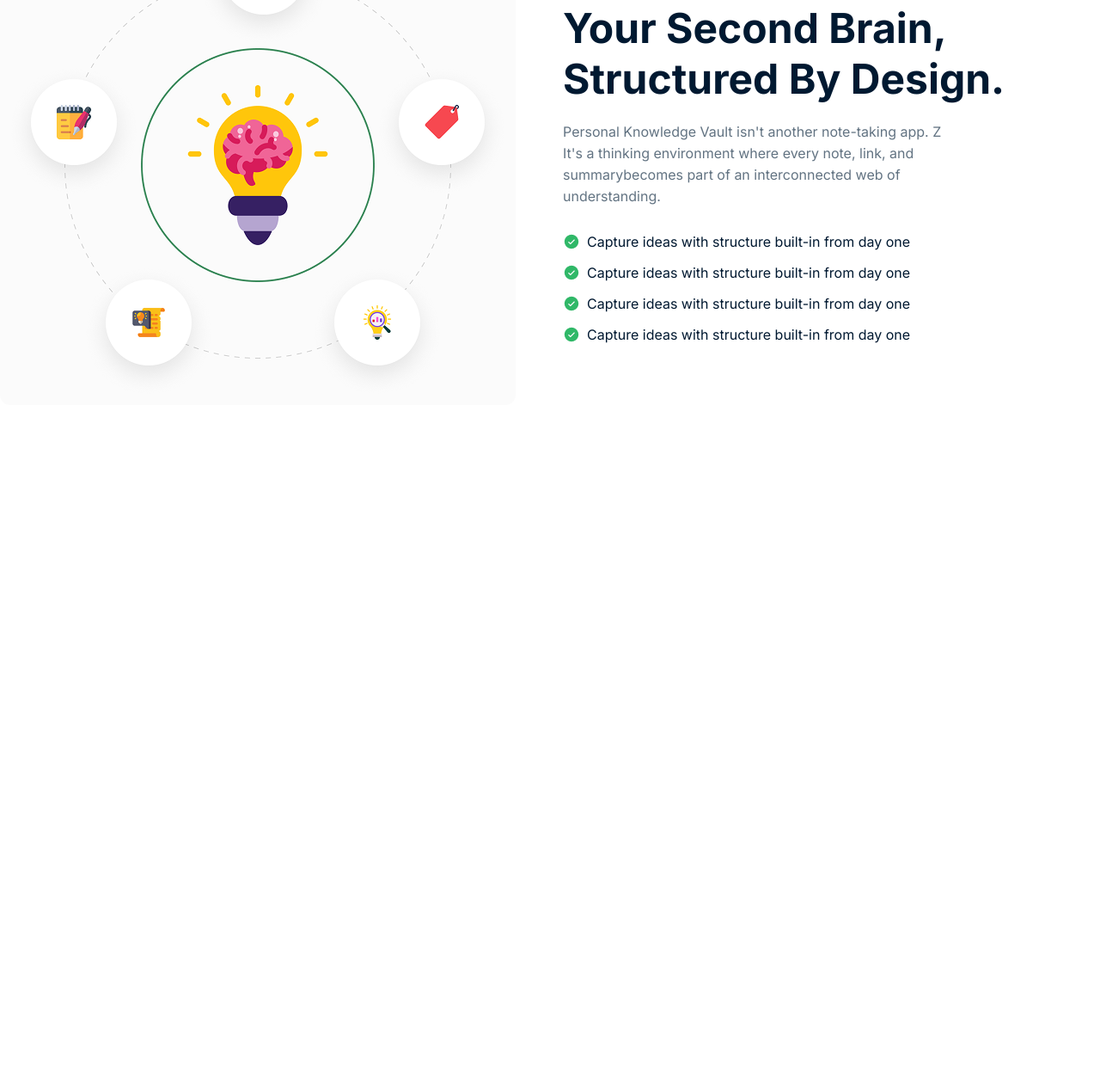
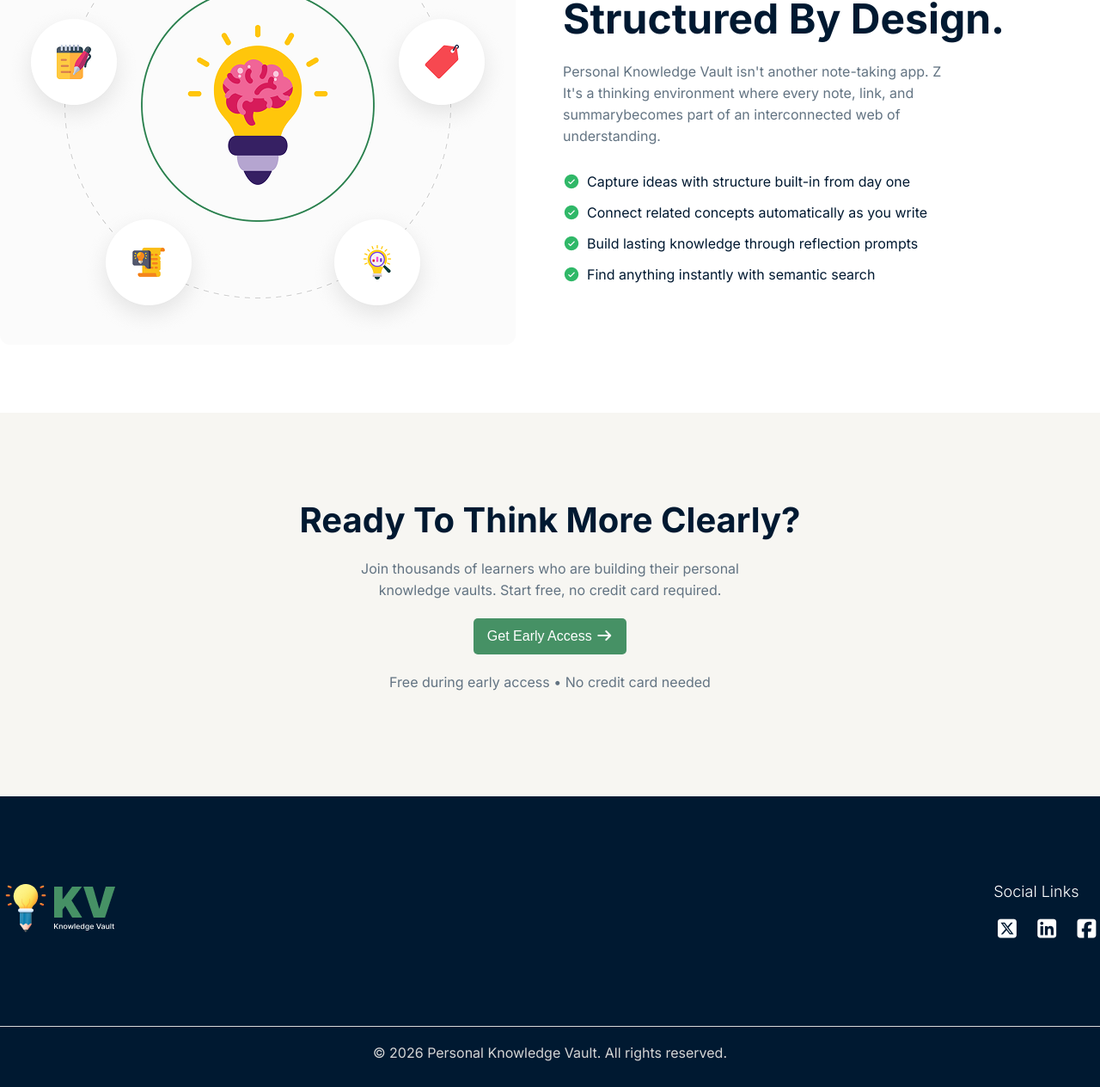
Before and after one commit to Talha-CS50/First-Assignment, a plain HTML site: page index.html in a window 1280 px wide. Shown: the part 1240-2504 px from the top of the page at 86% size. Before the commit the page ends 1715 px from the top, so only its background shows below. Drawn offline with Linux system fonts and the light colour scheme.

Commit message:
Add footer and complete the project

```diff
--- a/index.html
+++ b/index.html
@@ -7,7 +7,11 @@
     <link rel="preconnect" href="https://fonts.googleapis.com">
     <link rel="preconnect" href="https://fonts.gstatic.com" crossorigin>
     <link href="https://fonts.googleapis.com/css2?family=Inter:ital,opsz,wght@0,14..32,100..900;1,14..32,100..900&display=swap" rel="stylesheet">
+
+    <link rel="stylesheet" href="https://cdnjs.cloudflare.com/ajax/libs/font-awesome/7.0.1/css/all.min.css" integrity="sha512-2SwdPD6INVrV/lHTZbO2nodKhrnDdJK9/kg2XD1r9uGqPo1cUbujc+IYdlYdEErWNu69gVcYgdxlmVmzTWnetw==" crossorigin="anonymous" referrerpolicy="no-referrer" />
+
     <link rel="stylesheet" href="style.css">
+
 </head>
 <body class="font-inter">
 
@@ -38,8 +42,8 @@
                     <p>A private space to store notes, links, and learning summaries — designed to
                     help you think clearly, connect ideas, and turn learning into long-term knowledge.</p>
                     <div class="button-container ">
-                        <button class="btn">Start Building Your Vault</button>
-                        <button class="btn">See How it Works</button>
+                        <button class="btn">Start Building Your Vault <i class="fa-solid fa-arrow-right"></i></button>
+                        <button class="btn"><i class="fa-solid fa-play"></i>See How it Works</button>
                     </div>
                 </div>
             </div>
@@ -51,7 +55,7 @@
     <section>
         <div class="notes-container">
             <div class="notes-heading">
-                <h1>Notes Don't Fail, Structure Does.</h1>
+                <h1>Notes Don'T Fail, Structure Does.</h1>
                 <p>You're not bad at learning. Your tools just weren't built for how knowledge actually works.</p>
             </div>
 
@@ -63,8 +67,8 @@
                     </div>
                    </div>
                     <div class="card-text">
-                        <h3>Bookmark overload</h3>
-                        <p>Hundreds of saved links you'll never revisit or remember.</p>
+                        <h3>Scattered Notes</h3>
+                        <p>Your ideas live in 10 different apps, none of them connected.</p>
                     </div>
                 </div>
 
@@ -75,8 +79,8 @@
                     </div>
                    </div>
                     <div class="card-text">
-                        <h3>No idea connections</h3>
-                        <p>Insights stay isolated, never building into bigger understanding.</p>
+                        <h3>Bookmark Overload</h3>
+                        <p>Hundreds of saved links you'll never revisit or remember.</p>
                     </div>
                 </div>
 
@@ -87,8 +91,8 @@
                     </div>
                    </div>
                     <div class="card-text">
-                        <h3>Scattered Notes</h3>
-                        <p>Your ideas live in 10 different apps, none of them connected.</p>
+                        <h3>No Idea Connections</h3>
+                        <p>Insights stay isolated, never building into bigger understanding.</p>
                     </div>
                 </div>
 
@@ -99,13 +103,10 @@
                     </div>
                    </div>
                     <div class="card-text">
-                        <h3>Forgetting what you learned</h3>
+                        <h3>Forgetting What You Learned</h3>
                         <p>Knowledge fades because there's no system to retain it.</p>
                     </div>
                 </div>
-
-
-
 
             </div>
 
@@ -131,16 +132,16 @@
 
                 <div class="check-item">
                     <img src="images/CheckCircle.png" alt="">
-                    <h6>Capture ideas with structure built-in from day one</h6>
+                    <h6>Connect related concepts automatically as you write</h6>
                 </div>
 
                 <div class="check-item">
                     <img src="images/CheckCircle.png" alt="">
-                    <h6>Capture ideas with structure built-in from day one</h6>
+                    <h6>Build lasting knowledge through reflection prompts</h6>
                 </div>
                 <div class="check-item">
                     <img src="images/CheckCircle.png" alt="">
-                    <h6>Capture ideas with structure built-in from day one</h6>
+                    <h6>Find anything instantly with semantic search</h6>
                 </div>
             </div>
 
@@ -150,5 +151,44 @@
     </section>
 
 
+    <section id="early-access">
+        <div class="access-container">
+            <div class="access-text">
+                <h1>Ready To Think More Clearly?</h1>
+                <p>Join thousands of learners who are building their personal knowledge vaults. Start free, no credit card required.</p>
+                <button class="btn">Get Early Access <i class="fa-solid fa-arrow-right"></i></button>
+
+                <p>Free during early access • No credit card needed</p>
+            </div>
+        </div>
+    </section>
+
+    <footer>
+        <div class="footer-part">
+            <div class="footer-content">
+                <div class="footer-logo">
+                <img src="images/logo-footer.png" alt="">
+            </div>
+            <div class="footer-icon">
+                <h4>Social Links</h4>
+                <div class="link-icon">
+                    <a href=""><i class="fa-brands fa-square-x-twitter"></i></a>
+                    <a href=""><i class="fa-brands fa-square-linkedin"></i></a>
+                    <a href=""><i class="fa-brands fa-square-facebook"></i></a>
+
+                </div>
+            </div>
+            </div>
+
+
+            <section class="divider">
+                <div class="last-text">
+                <p>© 2026 Personal Knowledge Vault. All rights reserved.</p>
+            </div>
+            </section>
+        </div>
+    </footer>
+
+
 </body>
 </html>
--- a/style.css
+++ b/style.css
@@ -20,6 +20,7 @@
 }
 .btn:hover{
     background: black;
+    color: #30B868;
 }
 /* Main CSS */
 .nav-container{
@@ -30,7 +31,9 @@
     margin: 0 auto;
     padding: 10px 5px;
 }
-
+.nav-container .logo{
+    cursor: pointer;
+}
 .menu{
     display: flex;
     gap: 35px;
@@ -44,6 +47,7 @@
     color: #000000;
 }
 
+/* Banner part */
 
 #banner .banner-img{
     background-image: url(images/hero-bg.png);
@@ -66,13 +70,13 @@
 .banner-content h1{
     font-size: 50px;
     font-weight: bold;
-    padding-bottom: 16px;
 }
 
 .banner-content p{
     padding-bottom: 20px;
     font-size: 18px;
     line-height: 35px;
+    padding: 18px 150px;
 }
 .button-container {
   display: flex;
@@ -147,7 +151,7 @@
 
 .brain-container{
     max-width: 1360px;
-    padding-top: 70px;
+    margin-top: 70px;
     margin: 0 auto;
     display: flex;
     align-items: center;
@@ -193,3 +197,66 @@
     font-weight: 400;
 
 }
+
+/* Access Section */
+
+.access-container{
+    max-width: 1360px;
+    margin: 0 auto;
+    margin-top: 75px;
+    background-color: #F7F6F2;
+    padding: 100px 300px;
+}
+.access-text{
+    text-align: center;
+}
+.access-text h1{
+    font-size: 40px;
+    color: #001931;
+
+}
+
+.access-text p{
+    font-size: 16px;
+    color: #627382;
+    padding: 20px 80px;
+    line-height: 25px;
+}
+.footer-part{
+    background-color: #001931;
+}
+
+.footer-content{
+    max-width: 1360px;
+    margin: 0 auto;
+    padding: 100px 0px;
+    display: flex;
+    justify-content: space-between;
+}
+.footer-icon h4{
+    color: #fff;
+    font-size: 18px;
+    font-weight: 300;
+    padding-bottom: 20px;
+}
+.link-icon{
+    display: flex;
+    justify-content: center;
+    gap: 15px;
+}
+.link-icon i{
+    font-size: 25px;
+}
+.link-icon a{
+    color: white;
+}
+.divider{
+    border-top: 1px solid #d9d9d9;
+}
+.last-text p{
+    font-size: 16px;
+    color: #d5d5d5;
+    text-align: center;
+    padding-bottom: 30px;
+    padding-top: 20px;
+}
```
